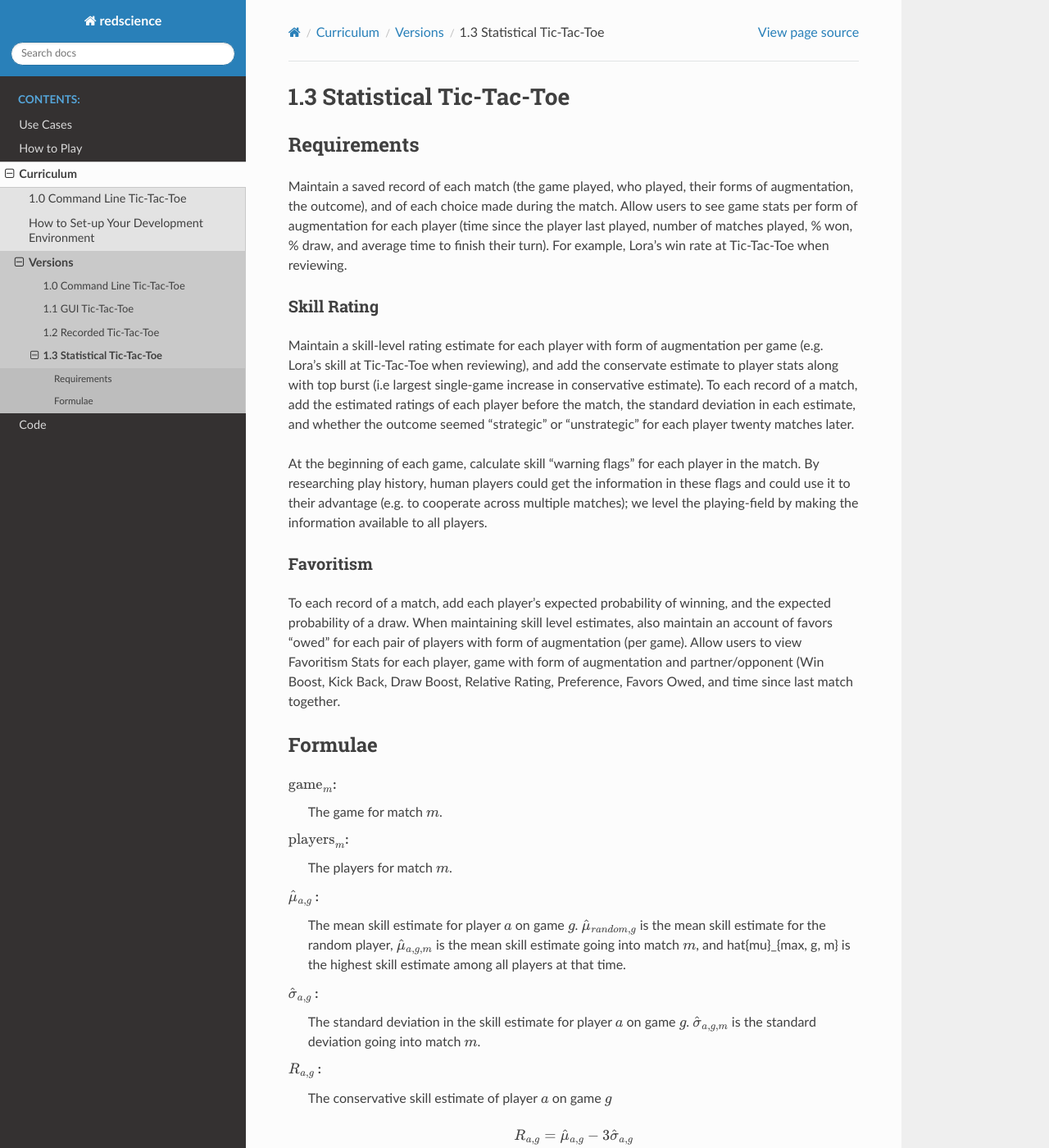
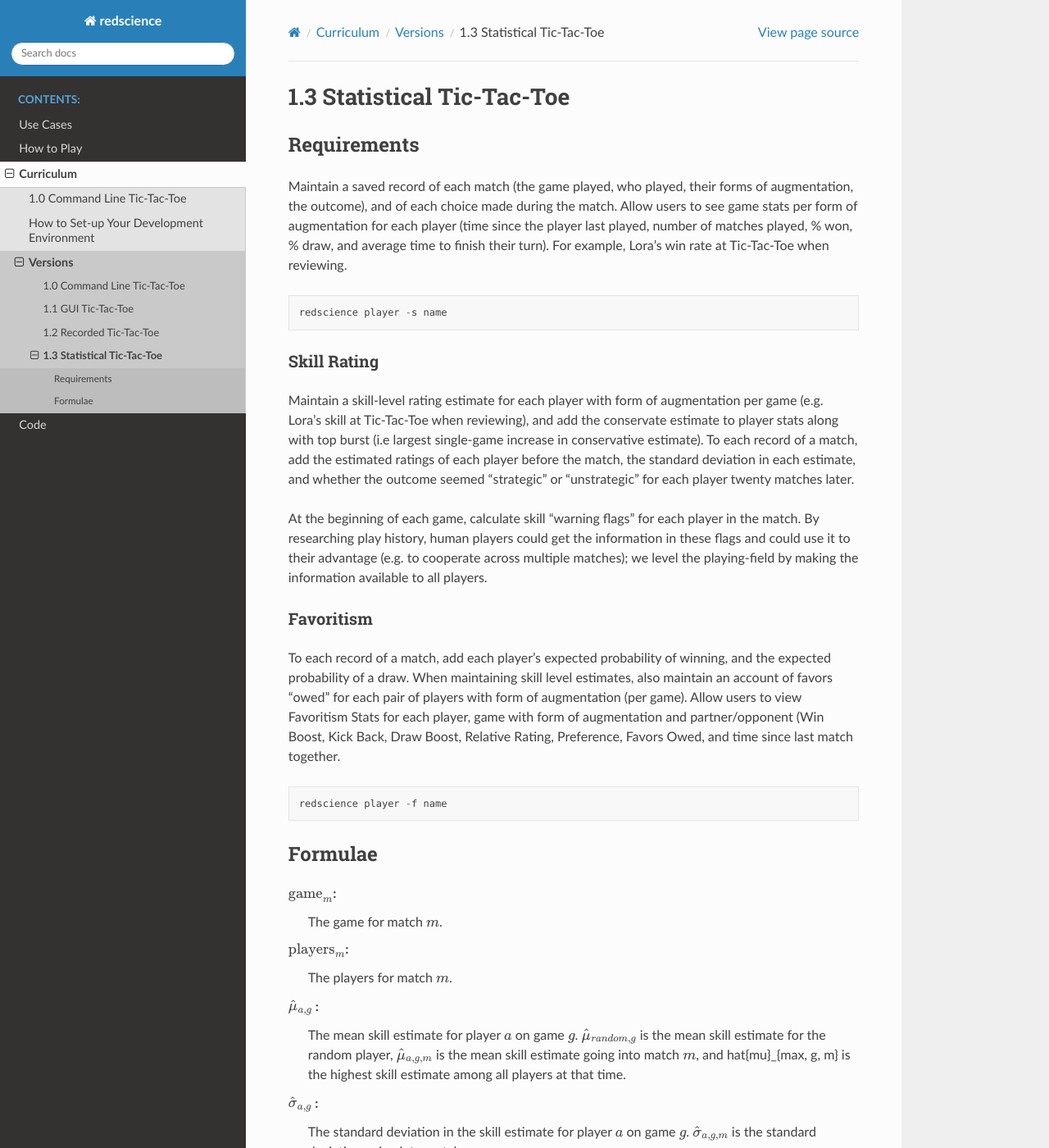
Before and after one commit to ChrisSantosLang/redscience, a Sphinx documentation site: the page built from docs/source/releases/stats.rst, in a window 1280 px wide and 1400 px high. Shown: the whole window at 82% size. Built offline with Sphinx 7.4.7 and the Read the Docs theme 2.0.0, drawn with Linux system fonts in a browser that asks for light colours; pages that are not in the unit, such as notebooks, are missing from menus.

Commit message:
Update stats.rst

```diff
--- a/docs/source/releases/stats.rst
+++ b/docs/source/releases/stats.rst
@@ -12,7 +12,8 @@ for each player (time since the player last played, number of matches
 played, % won, % draw, and average time to finish their turn). For
 example, Lora's win rate at Tic-Tac-Toe when reviewing.
 
-.. code-block::
+::
+
   redscience player -s name
 
 Skill Rating
@@ -45,7 +46,8 @@ Favoritism Stats for each player, game with form of augmentation and
 partner/opponent (Win Boost, Kick Back, Draw Boost, Relative Rating,
 Preference, Favors Owed, and time since last match together.
 
-.. code-block::
+::
+
   redscience player -f name
 
 Formulae
```
